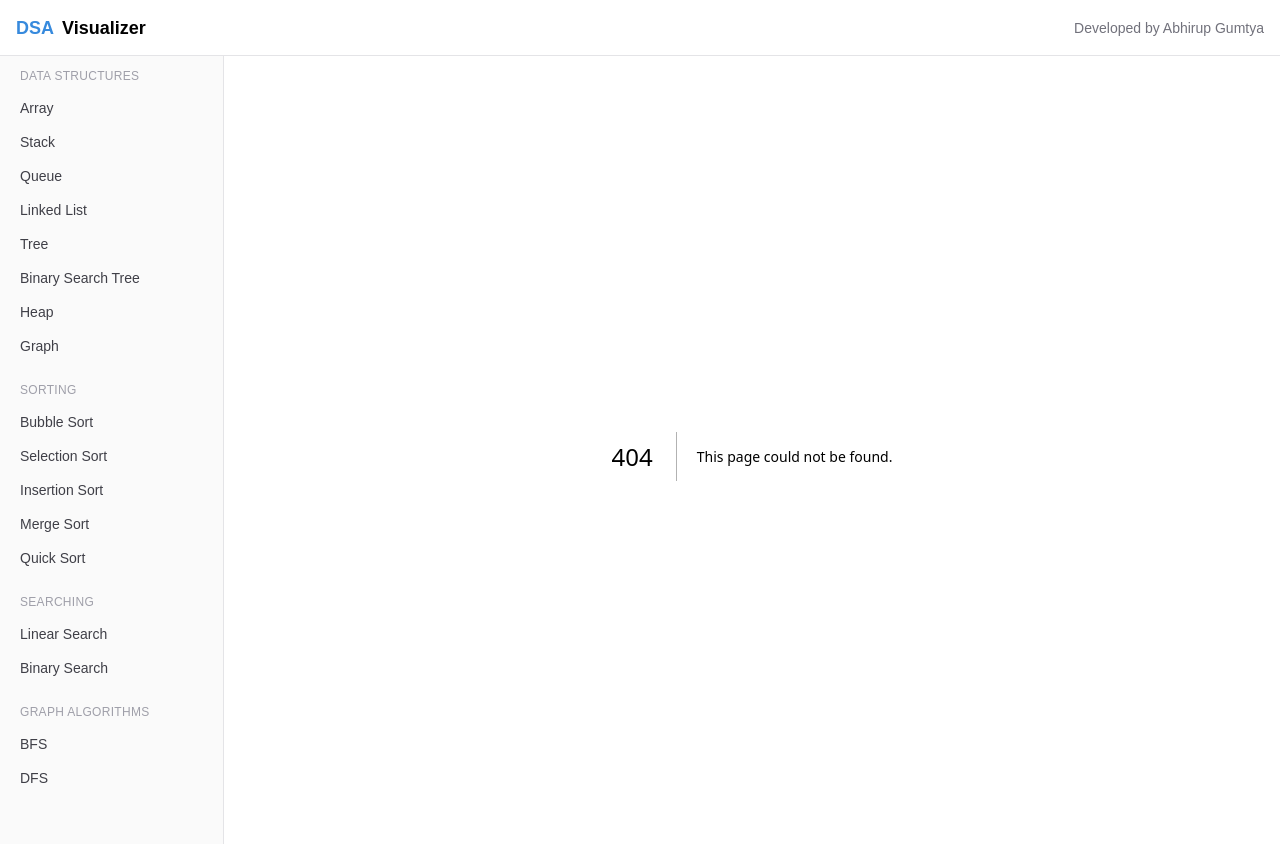
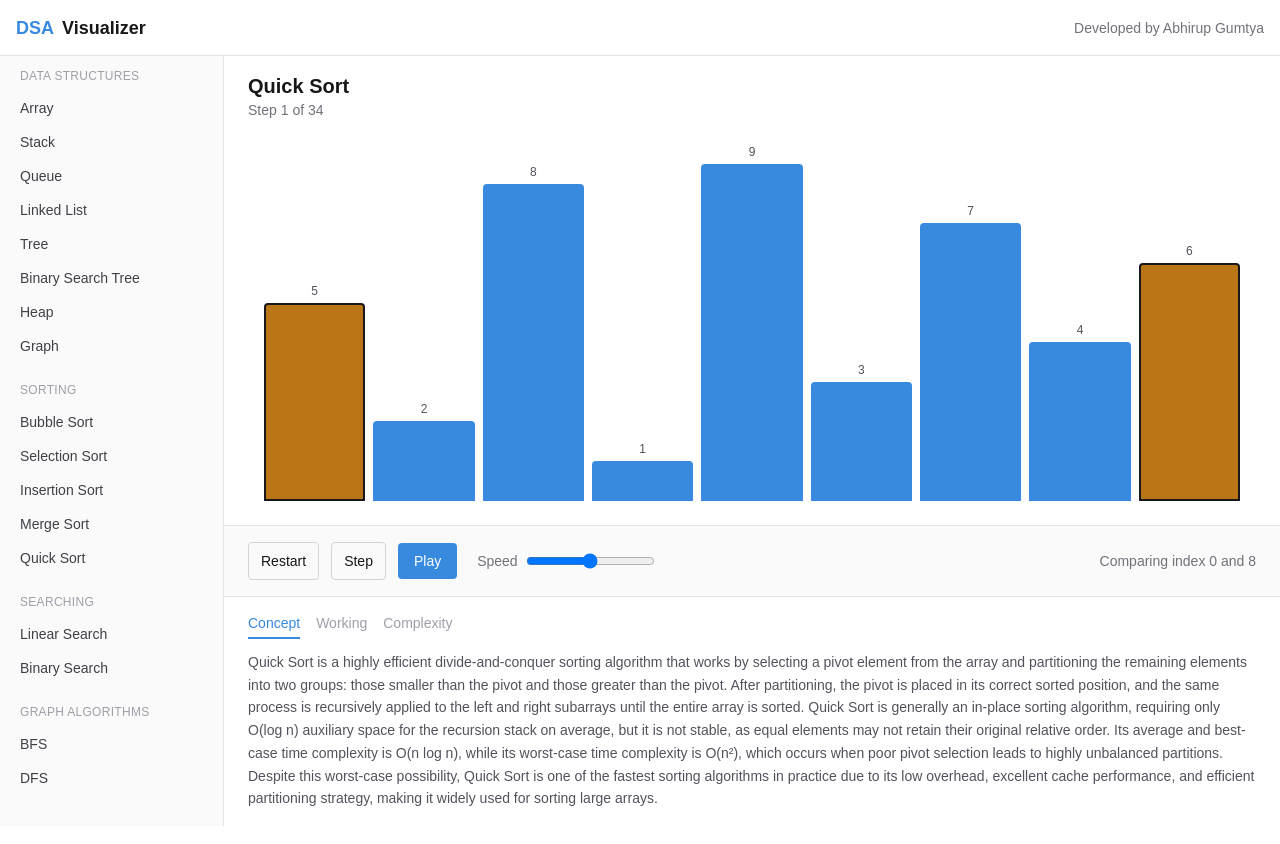
Before and after one commit to Abhirup2728/dsa-visualizer, a Next.js app: page /algorithms/sorting/quick-sort in a window 1280 px wide. Before the commit this address had no page. Shown: the top 844 px of the page. Built offline with nearby package versions, Linux system fonts and the light colour scheme.

Commit message:
Add Quick Sort visualizer with pivot-based partitioning logic

```diff
--- /dev/null
+++ b/app/algorithms/sorting/quick-sort/page.tsx
@@ -0,0 +1,125 @@
+"use client";
+
+import { useState, useMemo, useEffect, useRef } from "react";
+import ArrayBar from "@/components/visualizer/ArrayBar";
+import { quickSortWithSteps } from "@/lib/algorithms/quickSort";
+import LearningPanel from "@/components/learning/LearningPanel";
+import { quickSortContent } from "@/content/topics";
+
+const INITIAL_ARRAY = [5, 2, 8, 1, 9, 3, 7, 4, 6];
+
+export default function QuickSortPage() {
+  const [originalArray] = useState(INITIAL_ARRAY);
+  const [currentStepIndex, setCurrentStepIndex] = useState(0);
+  const [isPlaying, setIsPlaying] = useState(false);
+  const [speed, setSpeed] = useState(3);
+
+  const steps = useMemo(
+    () => quickSortWithSteps(originalArray),
+    [originalArray]
+  );
+
+  const currentStep = steps[currentStepIndex];
+  const maxValue = Math.max(...originalArray);
+
+  const intervalRef = useRef<ReturnType<typeof setInterval> | null>(null);
+
+  useEffect(() => {
+    if (isPlaying) {
+      const delay = 600 - speed * 100;
+      intervalRef.current = setInterval(() => {
+        setCurrentStepIndex((prev) => {
+          if (prev >= steps.length - 1) {
+            setIsPlaying(false);
+            return prev;
+          }
+          return prev + 1;
+        });
+      }, delay);
+    }
+
+    return () => {
+      if (intervalRef.current) clearInterval(intervalRef.current);
+    };
+  }, [isPlaying, speed, steps.length]);
+
+  function handlePlayPause() {
+    if (currentStepIndex >= steps.length - 1) {
+      setCurrentStepIndex(0);
+    }
+    setIsPlaying((prev) => !prev);
+  }
+
+  function handleStepForward() {
+    setIsPlaying(false);
+    setCurrentStepIndex((prev) => Math.min(prev + 1, steps.length - 1));
+  }
+
+  function handleRestart() {
+    setIsPlaying(false);
+    setCurrentStepIndex(0);
+  }
+
+  return (
+    <div className="flex flex-col h-full">
+      <div className="px-6 pt-4">
+        <h1 className="text-xl font-semibold">Quick Sort</h1>
+        <p className="text-sm text-zinc-500">
+          Step {currentStepIndex + 1} of {steps.length}
+        </p>
+      </div>
+
+      <div className="flex-1 flex items-end justify-center gap-2 px-10 py-6">
+        {currentStep.array.map((value, index) => (
+          <ArrayBar
+            key={index}
+            value={value}
+            maxValue={maxValue}
+            isComparing={currentStep.comparing?.includes(index) ?? false}
+            isSorted={currentStep.sortedIndices.includes(index)}
+          />
+        ))}
+      </div>
+
+      <div className="flex items-center gap-3 px-6 py-4 border-t border-zinc-200 bg-zinc-50">
+        <button
+          onClick={handleRestart}
+          className="px-3 py-2 rounded border border-zinc-300 text-sm hover:bg-zinc-100"
+        >
+          Restart
+        </button>
+        <button
+          onClick={handleStepForward}
+          className="px-3 py-2 rounded border border-zinc-300 text-sm hover:bg-zinc-100"
+        >
+          Step
+        </button>
+        <button
+          onClick={handlePlayPause}
+          className="px-4 py-2 rounded bg-viz-default text-white text-sm font-medium hover:opacity-90"
+        >
+          {isPlaying ? "Pause" : "Play"}
+        </button>
+
+        <div className="flex items-center gap-2 ml-2">
+          <span className="text-sm text-zinc-500">Speed</span>
+          <input
+            type="range"
+            min={1}
+            max={5}
+            value={speed}
+            onChange={(e) => setSpeed(Number(e.target.value))}
+          />
+        </div>
+
+        <span className="text-sm text-zinc-500 ml-auto">
+          {currentStep.comparing
+            ? `Comparing index ${currentStep.comparing[0]} and ${currentStep.comparing[1]}`
+            : "Done"}
+        </span>
+      </div>
+
+      <LearningPanel content={quickSortContent} />
+    </div>
+  );
+}
--- a/content/topics.ts
+++ b/content/topics.ts
@@ -70,3 +70,21 @@ export const mergeSortContent: LearningContent = {
     space: "O(n)",
   },
 };
+export const quickSortContent: LearningContent = {
+  concept:
+    "Quick Sort is a highly efficient divide-and-conquer sorting algorithm that works by selecting a pivot element from the array and partitioning the remaining elements into two groups: those smaller than the pivot and those greater than the pivot. After partitioning, the pivot is placed in its correct sorted position, and the same process is recursively applied to the left and right subarrays until the entire array is sorted. Quick Sort is generally an in-place sorting algorithm, requiring only O(log n) auxiliary space for the recursion stack on average, but it is not stable, as equal elements may not retain their original relative order. Its average and best-case time complexity is O(n log n), while its worst-case time complexity is O(n²), which occurs when poor pivot selection leads to highly unbalanced partitions. Despite this worst-case possibility, Quick Sort is one of the fastest sorting algorithms in practice due to its low overhead, excellent cache performance, and efficient partitioning strategy, making it widely used for sorting large arrays.",
+  working: [
+    "Choose the last element of the current range as the pivot.",
+    "Walk through the range, moving elements smaller than the pivot to the left side.",
+    "After scanning the full range, swap the pivot into its correct final position.",
+    "Recursively apply the same partitioning process to the elements left of the pivot.",
+    "Recursively apply the same partitioning process to the elements right of the pivot.",
+    "The array becomes fully sorted once every partition has been processed down to single elements.",
+  ],
+  complexity: {
+    best: "O(n log n)",
+    average: "O(n log n)",
+    worst: "O(n²)",
+    space: "O(log n)",
+  },
+};
--- /dev/null
+++ b/lib/algorithms/quickSort.ts
@@ -0,0 +1,68 @@
+import { SortStep } from "@/types/algorithm";
+
+export function quickSortWithSteps(input: number[]): SortStep[] {
+  const steps: SortStep[] = [];
+  const array = [...input];
+  const sortedIndices: number[] = [];
+
+  function recordStep(
+    comparing: [number, number] | null,
+    pivotIndex: number | null,
+    swapped: boolean
+  ) {
+    steps.push({
+      array: [...array],
+      comparing,
+      swapped,
+      sortedIndices: [...sortedIndices],
+      highlightRange: null,
+      pivotIndex,
+    });
+  }
+
+  function partition(low: number, high: number): number {
+    const pivotValue = array[high];
+    let i = low - 1;
+
+    for (let j = low; j < high; j++) {
+      recordStep([j, high], high, false);
+
+      if (array[j] < pivotValue) {
+        i++;
+        [array[i], array[j]] = [array[j], array[i]];
+        recordStep([i, j], high, true);
+      }
+    }
+
+    i++;
+    [array[i], array[high]] = [array[high], array[i]];
+    recordStep([i, high], i, true);
+
+    sortedIndices.push(i);
+    return i;
+  }
+
+  function quickSort(low: number, high: number) {
+    if (low < high) {
+      const pivotFinalIndex = partition(low, high);
+      quickSort(low, pivotFinalIndex - 1);
+      quickSort(pivotFinalIndex + 1, high);
+    } else if (low === high) {
+      sortedIndices.push(low);
+    }
+  }
+
+  quickSort(0, array.length - 1);
+
+  const allSorted = Array.from({ length: array.length }, (_, k) => k);
+  steps.push({
+    array: [...array],
+    comparing: null,
+    swapped: false,
+    sortedIndices: allSorted,
+    highlightRange: null,
+    pivotIndex: null,
+  });
+
+  return steps;
+}
```
